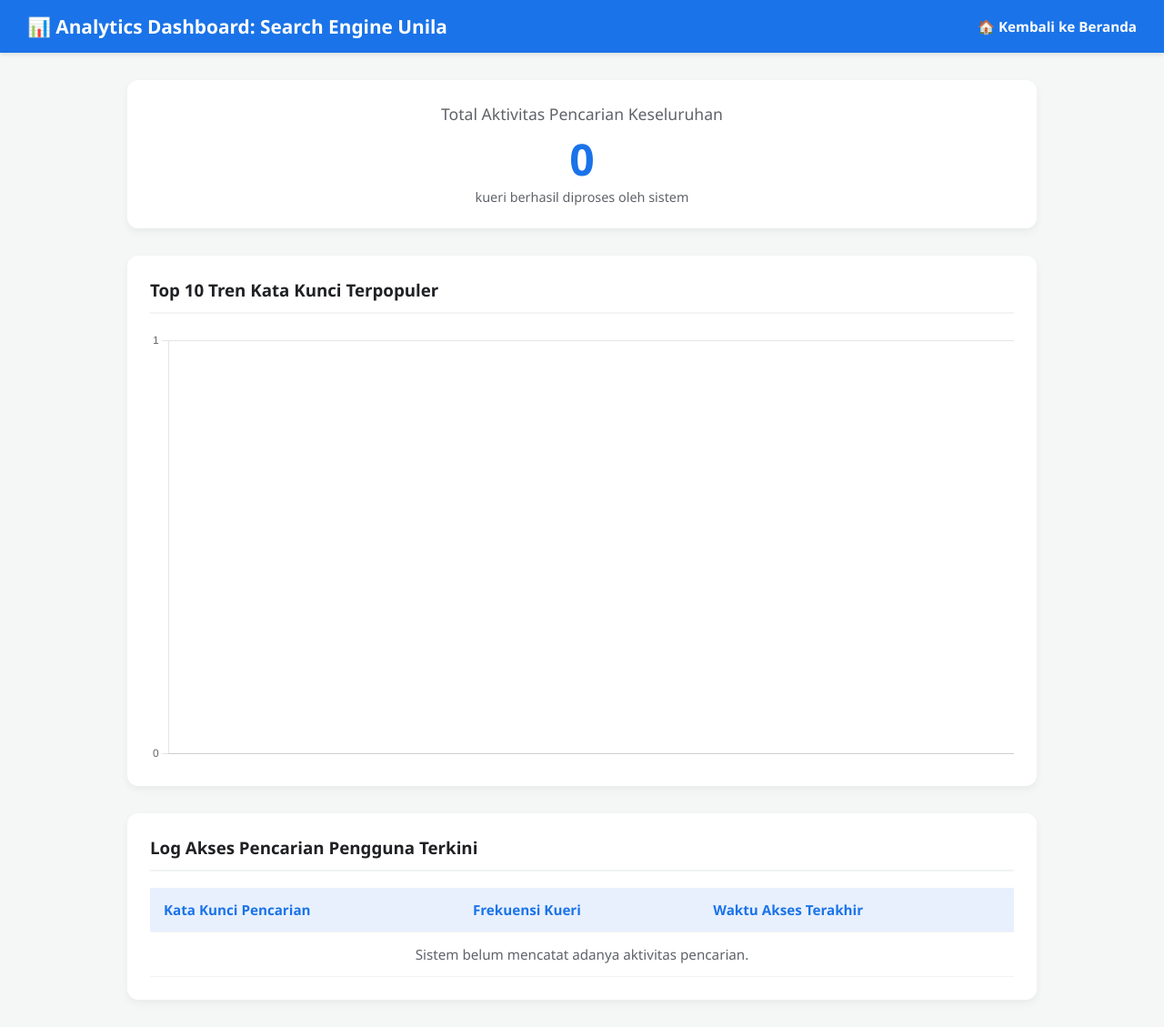
After one commit to nazmahevano/Search-Engine-Unila, a Django app: page /dashboard-pencarian/ in a window 1280 px wide. The commit adds this page. Shown: the whole page at 91% size. Run offline with Django 5.2, Linux system fonts and the light colour scheme; data that the repository does not hold is empty.

Commit message:
log pencarian

```diff
--- a/SearchEngine/urls.py
+++ b/SearchEngine/urls.py
@@ -20,4 +20,6 @@ urlpatterns = [
 
     # 5. FITUR AUTOCOMPLETE
     path('api/autocomplete/', views.autocomplete_api, name='autocomplete'),
+
+    path('dashboard-pencarian/', views.dashboard_analitik_view, name='dashboard_pencarian'),
 ]
--- a/SearchEngine/views.py
+++ b/SearchEngine/views.py
@@ -1,7 +1,8 @@
 import time
+import json
 from django.http import HttpResponse, JsonResponse
 from django.shortcuts import render, get_object_or_404
-from django.db.models import F, Q, Case, When, Value, FloatField, Count
+from django.db.models import F, Q, Case, When, Value, FloatField, Count, Max
 from django.db.models.functions import Lower
 from django.core.paginator import Paginator
 from django.contrib.postgres.search import SearchQuery, SearchRank, TrigramSimilarity
@@ -181,3 +182,28 @@ def index(request):
         'jumlah_lppm': f"{count_lppm:,}".replace(',', '.')
     }
     return render(request, 'index.html', context)
+
+def dashboard_analitik_view(request):
+    # 1. Menghitung total seluruh aktivitas pencarian
+    total_pencarian = SearchTrend.objects.count()
+
+    # 2. Mengambil 10 kata kunci teratas untuk Grafik Batang (tetap seperti kemarin)
+    top_keywords = SearchTrend.objects.values('keyword').annotate(total=Count('id')).order_by('-total')[:10]
+    labels = [item['keyword'] for item in top_keywords]
+    data_frekuensi = [item['total'] for item in top_keywords]
+
+    # 3. PERBAIKAN UTAMA: Mengelompokkan kata kunci unik, dihitung jumlahnya,
+    # dan diurutkan berdasarkan waktu pencarian paling terbaru.
+    riwayat_berdasarkan_kueri = SearchTrend.objects.values('keyword').annotate(
+        total_dicari=Count('id'),
+        waktu_terakhir=Max('created_at')
+    ).order_by('-waktu_terakhir')[:50]  # Menampilkan 50 kata kunci unik terbaru
+
+    context = {
+        'total_pencarian': total_pencarian,
+        'top_keywords_json': json.dumps(labels),
+        'data_frekuensi_json': json.dumps(data_frekuensi),
+        'riwayat_berdasarkan_kueri': riwayat_berdasarkan_kueri,  # Data baru untuk tabel
+    }
+
+    return render(request, 'dashboard_analitik.html', context)
--- /dev/null
+++ b/templates/dashboard_analitik.html
@@ -0,0 +1,174 @@
+{% load static %}
+<!DOCTYPE html>
+<html lang="id">
+<head>
+    <meta charset="UTF-8">
+    <meta name="viewport" content="width=device-width, initial-scale=1.0">
+    <title>Dashboard Analitik Pencarian - Unila</title>
+    <script src="https://cdn.jsdelivr.net/npm/chart.js"></script>
+    <style>
+        body {
+            font-family: 'Segoe UI', Tahoma, Geneva, Verdana, sans-serif;
+            background-color: #f4f7f6;
+            color: #333;
+            margin: 0;
+            padding: 0;
+        }
+        .navbar {
+            background-color: #1a73e8;
+            color: white;
+            padding: 15px 30px;
+            display: flex;
+            align-items: center;
+            box-shadow: 0 2px 5px rgba(0,0,0,0.1);
+        }
+        .container {
+            max-width: 1000px;
+            margin: 30px auto;
+            padding: 0 20px;
+        }
+
+        /* Gaya UI untuk Kartu (Cards) */
+        .stats-card {
+            background: white;
+            border-radius: 12px;
+            padding: 25px;
+            box-shadow: 0 4px 10px rgba(0,0,0,0.05);
+            text-align: center;
+            margin-bottom: 30px;
+        }
+        .stats-card h2 { margin: 0; color: #5f6368; font-size: 1.1rem; font-weight: 500;}
+        .stats-card .number { font-size: 3rem; font-weight: bold; color: #1a73e8; margin-top: 5px; }
+
+        .dashboard-grid {
+            display: grid;
+            grid-template-columns: 1fr;
+            gap: 30px;
+        }
+        .card {
+            background: white;
+            border-radius: 12px;
+            padding: 25px;
+            box-shadow: 0 4px 10px rgba(0,0,0,0.05);
+        }
+        .card h3 { margin-top: 0; color: #202124; border-bottom: 2px solid #f1f3f4; padding-bottom: 12px; }
+
+        /* Gaya Tabel Modern */
+        .styled-table {
+            width: 100%;
+            border-collapse: collapse;
+            font-size: 0.95rem;
+        }
+        .styled-table thead tr {
+            background-color: #e8f0fe;
+            color: #1a73e8;
+            text-align: left;
+        }
+        .styled-table th, .styled-table td {
+            padding: 14px 15px;
+            border-bottom: 1px solid #f1f3f4;
+        }
+        .styled-table tbody tr:hover { background-color: #f8f9fa; }
+        .badge {
+            background-color: #e8f0fe;
+            color: #1a73e8;
+            padding: 5px 10px;
+            border-radius: 12px;
+            font-size: 0.8rem;
+            font-weight: bold;
+        }
+    </style>
+</head>
+<body>
+
+    <div class="navbar">
+        <h2 style="margin: 0; font-size: 1.3rem;">📊 Analytics Dashboard: Search Engine Unila</h2>
+        <a href="/" style="color: white; margin-left: auto; text-decoration: none; font-weight: bold; font-size: 0.95rem;">🏠 Kembali ke Beranda</a>
+    </div>
+
+    <div class="container">
+        <div class="stats-card">
+            <h2>Total Aktivitas Pencarian Keseluruhan</h2>
+            <div class="number">{{ total_pencarian }}</div>
+            <p style="color: #5f6368; font-size: 0.9rem; margin: 0;">kueri berhasil diproses oleh sistem</p>
+        </div>
+
+        <div class="dashboard-grid">
+            <div class="card">
+                <h3>Top 10 Tren Kata Kunci Terpopuler</h3>
+                <canvas id="trendChart"></canvas>
+            </div>
+
+            <div class="card">
+                <h3>Log Akses Pencarian Pengguna Terkini</h3>
+                <div style="max-height: 400px; overflow-y: auto;">
+                    <table class="styled-table">
+                    <thead>
+                        <tr>
+                            <th>Kata Kunci Pencarian</th>
+                            <th>Frekuensi Kueri</th>
+                            <th>Waktu Akses Terakhir</th>
+                        </tr>
+                    </thead>
+                    <tbody>
+                        {% for riwayat in riwayat_berdasarkan_kueri %}
+                        <tr>
+                            <td style="font-weight: bold; color: #3c4043;">{{ riwayat.keyword }}</td>
+                            <td>
+                                <span class="badge" style="background-color: #e8f0fe; color: #1a73e8; padding: 6px 12px; border-radius: 20px;">
+                                    {{ riwayat.total_dicari }}x dicari
+                                </span>
+                            </td>
+                            <td style="color: #5f6368;">{{ riwayat.waktu_terakhir|date:"d M Y - H:i:s" }} WIB</td>
+                        </tr>
+                        {% empty %}
+                        <tr>
+                            <td colspan="3" style="text-align: center; color: #5f6368;">Sistem belum mencatat adanya aktivitas pencarian.</td>
+                        </tr>
+                        {% endfor %}
+                    </tbody>
+                </table>
+                </div>
+            </div>
+        </div>
+    </div>
+
+    <script>
+        document.addEventListener('DOMContentLoaded', function() {
+            const ctx = document.getElementById('trendChart').getContext('2d');
+
+            // Menginjeksi data JSON dari Backend Django ke dalam Script Frontend
+            const labels = {{ top_keywords_json|safe }};
+            const dataPoints = {{ data_frekuensi_json|safe }};
+
+            new Chart(ctx, {
+                type: 'bar',
+                data: {
+                    labels: labels,
+                    datasets: [{
+                        label: 'Frekuensi Pencarian',
+                        data: dataPoints,
+                        backgroundColor: 'rgba(26, 115, 232, 0.8)',
+                        borderColor: 'rgba(26, 115, 232, 1)',
+                        borderWidth: 1,
+                        borderRadius: 6,
+                        hoverBackgroundColor: 'rgba(26, 115, 232, 1)'
+                    }]
+                },
+                options: {
+                    responsive: true,
+                    scales: {
+                        y: {
+                            beginAtZero: true,
+                            ticks: { stepSize: 1 }
+                        }
+                    },
+                    plugins: {
+                        legend: { display: false } // Menyembunyikan legenda agar desain lebih 'clean'
+                    }
+                }
+            });
+        });
+    </script>
+</body>
+</html>
--- a/templates/index.html
+++ b/templates/index.html
@@ -219,6 +219,12 @@
             </div>
         {% endif %}
 
+        <div style="text-align: center; margin-top: 15px;">
+            <a href="/dashboard-pencarian/" style="display: inline-block; padding: 10px 20px; background-color: #e8f0fe; color: #1a73e8; text-decoration: none; border-radius: 30px; font-weight: 600; font-size: 0.9rem; border: 1px solid #d2e3fc; transition: background-color 0.2s;">
+                📈 Buka Dashboard Analitik Pencarian
+            </a>
+        </div>
+
         <p style="margin-top: 25px; color: #5f6368; font-size: 0.95rem; padding: 0 10px;">
             Akses ribuan dokumen skripsi dan penelitian dosen dari Digilib dan LPPM Universitas Lampung
         </p>
```
Also changed, not shown: SearchEngine/admin.py (+43 -1 lines).
